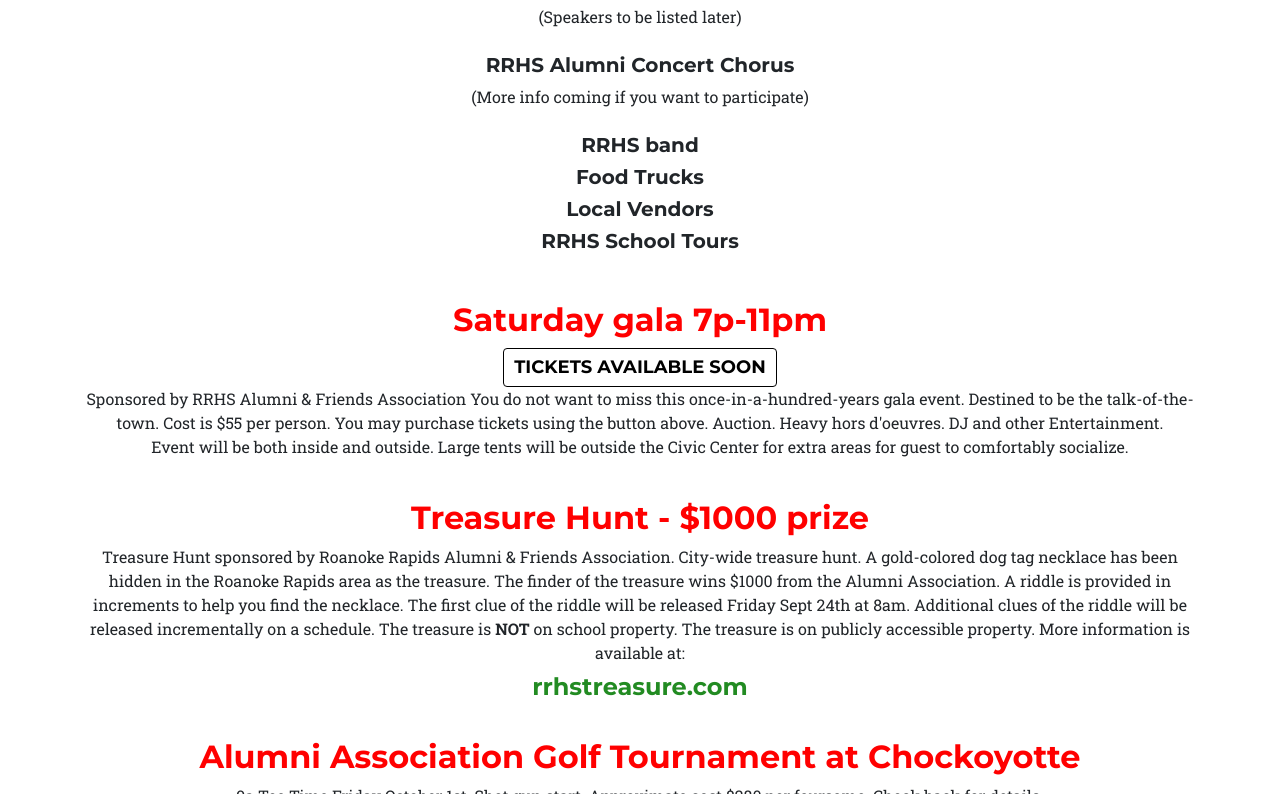
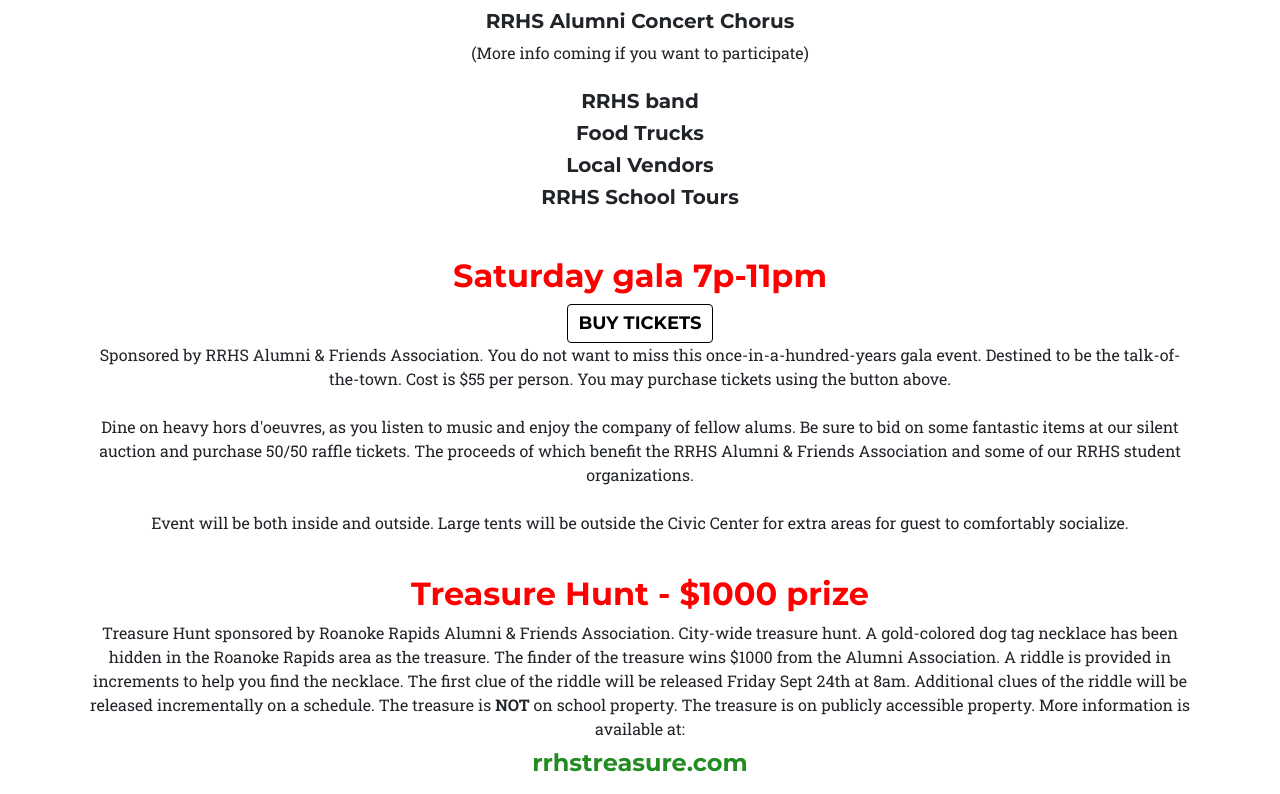
Before and after one commit to Kingman43/rrhsalumni100, a plain HTML site: page index.html in a window 1280 px wide. Shown: the part 1393-2187 px from the top of the page. Drawn offline with Linux system fonts and the light colour scheme; files that its build step writes are made by us from their sources; a web font is replaced by a local one.

Commit message:
Added the correct Eventbrite link for tickets

```diff
--- a/index.html
+++ b/index.html
@@ -85,12 +85,9 @@
 	<div class="row text-center">
 	    <div class="col-md-12" id="tickets">
 		<br>
-		<a class="btn btn-alum btn-xl text-uppercase js-scroll-trigger" href="https://eventbrite.com">Tickets Available Soon</a>
+		<a class="btn btn-alum btn-xl text-uppercase js-scroll-trigger" href="https://www.eventbrite.com/e/rrhs-centennial-gala-tickets-161399727931">Buy Tickets</a>
 		<br>
 		(Buy tickets for the Saturday evening gala)
-		<br>
-		(Note, Eventbrite ticket sales are not yet available)
-		<div class="spacerking"></div>
 	    </div>
 	</div>
     </div>
@@ -198,17 +195,21 @@
 	<div class="row text-center">
 	  <div class="col-md-12">
 	    <h2 style="color:red">Saturday gala 7p-11pm</h2>
-		  <a class="btn btn-alum btn-xl text-uppercase js-scroll-trigger" href="https://eventbrite.com">Tickets Available Soon</a>
+		  <a class="btn btn-alum btn-xl text-uppercase js-scroll-trigger" href="https://www.eventbrite.com/e/rrhs-centennial-gala-tickets-161399727931">Buy Tickets</a>
 		  <br>
-		  Sponsored by RRHS Alumni & Friends Association
+		  Sponsored by RRHS Alumni & Friends Association.
 		  You do not want to miss this once-in-a-hundred-years gala event.
 		  Destined to be the talk-of-the-town.
 		  Cost is $55 per person.
 		  You may purchase tickets using the button above.
-		  Auction. Heavy hors d'oeuvres. DJ and other Entertainment.
-		  <br>
+		  <br><br>
+		  Dine on heavy hors d'oeuvres, as you listen to music and enjoy the company of fellow alums.
+		  Be sure to bid on some fantastic items at our silent auction and purchase 50/50 raffle tickets.
+		  The proceeds of which benefit the RRHS Alumni & Friends Association and some of our RRHS student organizations.
+		  <br><br>
 		  Event will be both inside and outside.
 		  Large tents will be outside the Civic Center for extra areas for guest to comfortably socialize.
+
 	  </div>
 	</div>
 	<div class="spacerking"></div>
```
